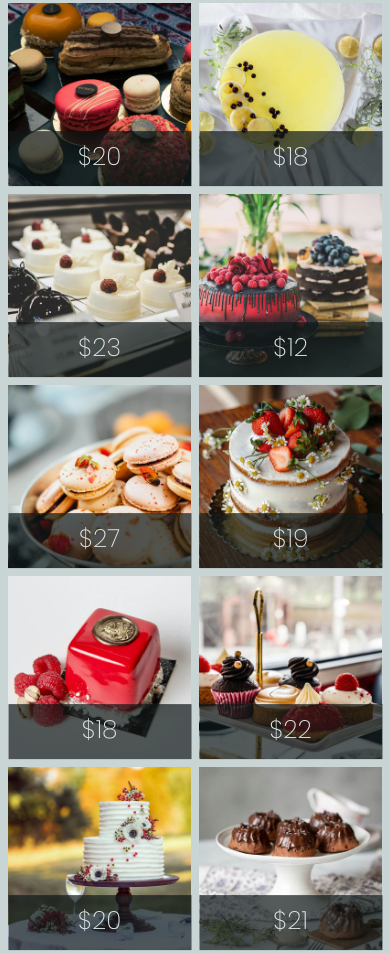
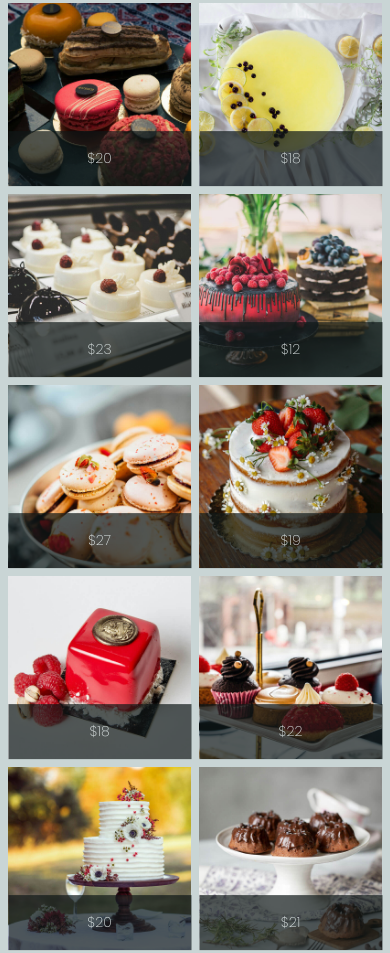
Before and after one commit to DanAndreeaMaria/CakeShop-landing-page, a plain HTML site: page index.html in a window 390 px wide. Shown: the part 3552-4505 px from the top of the page. Drawn offline with nearby package versions, Linux system fonts and the light colour scheme.

Commit message:
Update queries.css

```diff
--- a/css/queries.css
+++ b/css/queries.css
@@ -26,11 +26,13 @@
 /*************************************/
 /* ABOUT SECTION */
 /*************************************/
-@media (max-width: 87rem) {
+@media (max-width: 150em) {
   .about-image {
     display: none;
   }
+}
 
+@media (max-width: 87rem) {
   .grid-2-cols {
     grid-template-columns: 1fr;
   }
@@ -40,10 +42,7 @@
 /*************************************/
 @media (max-width: 90em) {
   .text-block .value {
-    font-size: 3em;
-    top: 97%;
-    transform: translate(-50%, -97%);
-    transition: 0.5s;
+    font-size: 2rem;
   }
 }
 
@@ -55,8 +54,7 @@
   }
 
   .text-block .value {
-    font-size: 3em;
-    transition: 0.5s;
+    font-size: 1.8rem;
   }
 }
 
@@ -67,8 +65,7 @@
   }
 
   .text-block .value {
-    font-size: 2.4em;
-    transition: 0.5s;
+    font-size: 1.4rem;
   }
 
   .hero-logo {
@@ -86,8 +83,7 @@
   }
 
   .text-block .value {
-    font-size: 2.2em;
-    transition: 0.5s;
+    font-size: 1.4rem;
   }
 
   .btn {
@@ -111,10 +107,7 @@
   }
 
   .text-block .value {
-    font-size: 2.8em;
-    top: 97%;
-    transform: translate(-50%, -97%);
-    transition: 0.5s;
+    font-size: 1.4rem;
   }
 
   .hero-logo {
@@ -127,10 +120,7 @@
 
 @media (max-width: 44em) {
   .text-block .value {
-    font-size: 2.4em;
-    top: 98%;
-    transform: translate(-50%, -98%);
-    transition: 0.5s;
+    font-size: 1.4rem;
   }
 
   .about-text {
@@ -147,40 +137,36 @@
   }
 
   .text-block .value {
-    font-size: 2.8em;
-    top: 98%;
-    transform: translate(-50%, -98%);
-    transition: 0.5s;
+    font-size: 1.6rem;
   }
 }
 
 @media (max-width: 26em) {
   .text-block .value {
-    font-size: 2.5em;
-    top: 100%;
-    transform: translate(-50%, -100%);
-    transition: 0.5s;
+    font-size: 1.4rem;
   }
 
   a.btn--hero {
-    /*max-width: 50%;*/ /*200px*/
     font-size: 2rem;
     padding: 1.2rem 2.4rem;
     transition: 0.3s;
   }
 }
 
-@media (max-width: 20em) {
+@media (max-width: 23em) {
   .pricing {
     grid-template-columns: 1fr;
     transition: 0.5s;
   }
 
   .text-block .value {
-    font-size: 2.4em;
-    top: 94%;
-    transform: translate(-50%, -94%);
-    transition: 0.5s;
+    font-size: 2rem;
+  }
+}
+
+@media (max-width: 20em) {
+  .text-block .value {
+    font-size: 1.4rem;
   }
 }
 
```
